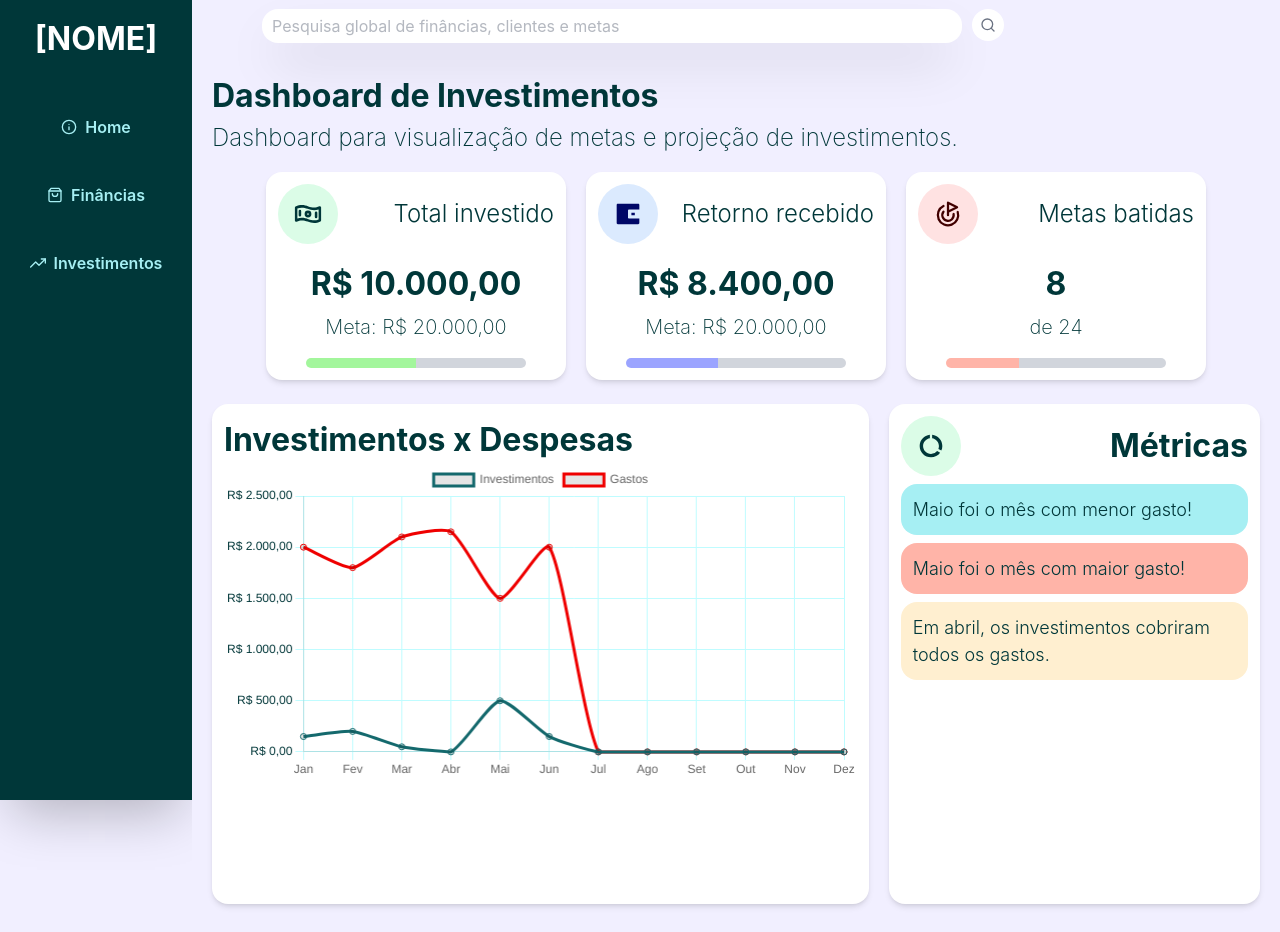
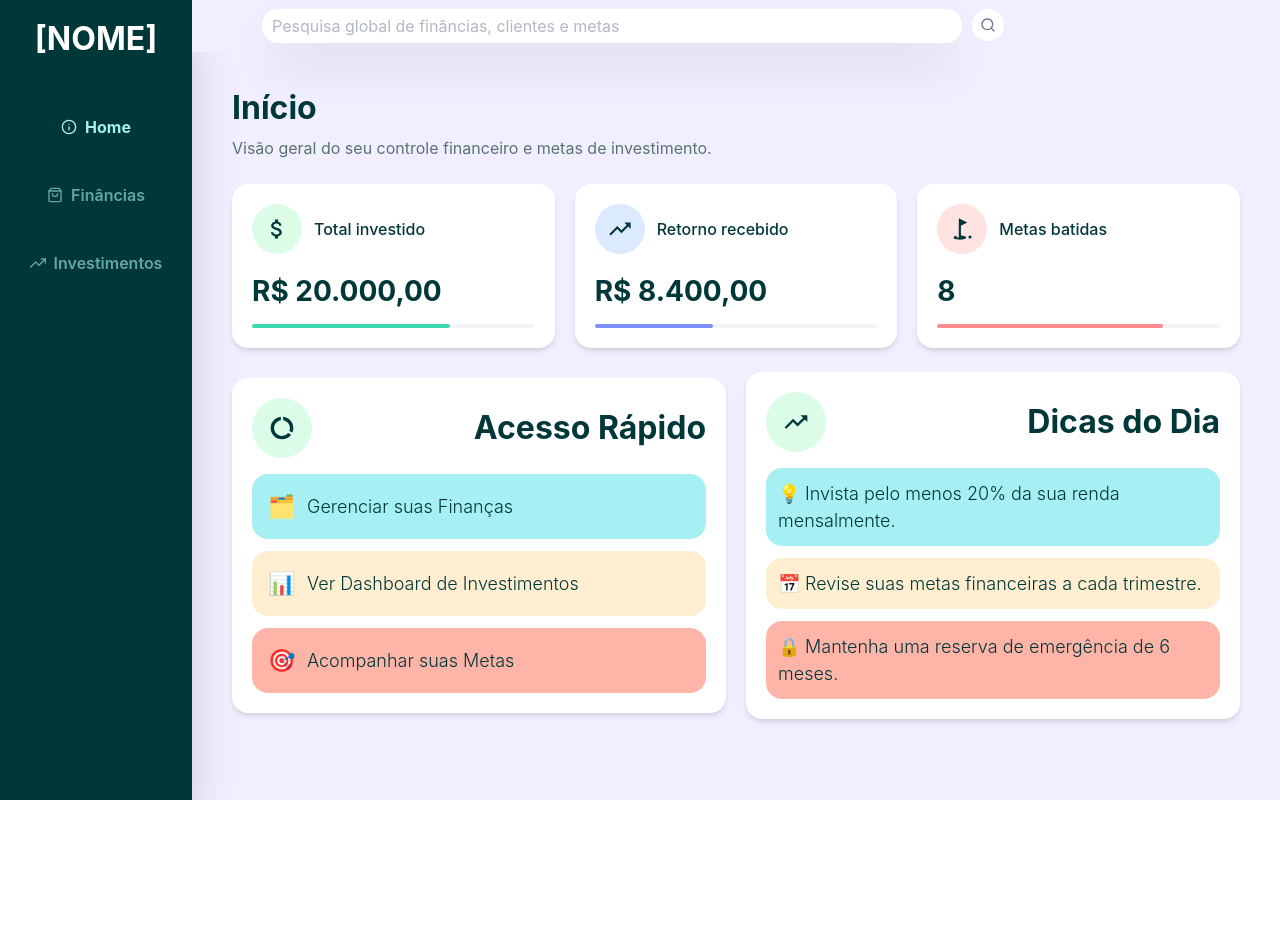
Before and after one commit to oeduardopereira/startup-empreendedorismo, a React app in the folder frontend/: page /home in a window 1280 px wide. After the commit the page ends 800 px from the top, so only its background shows below. Built offline with nearby package versions, Linux system fonts and the light colour scheme; the HTML template or start-up script is replaced by a standard one.

Commit message:
feat: adiciona roteamento entre páginas

```diff
--- a/frontend/package.json
+++ b/frontend/package.json
@@ -15,6 +15,7 @@
     "react": "^19.2.0",
     "react-dom": "^19.2.0",
     "react-icons": "^5.6.0",
+    "react-router-dom": "^7.18.0",
     "react-toastify": "^11.0.5"
   },
   "devDependencies": {
--- a/frontend/src/App.tsx
+++ b/frontend/src/App.tsx
@@ -1,28 +1,29 @@
+import { BrowserRouter, Routes, Route, Navigate } from "react-router-dom";
 import Navbar from "./components/NavBar/Navbar";
 import Topbar from "./components/TopBar/Topbar";
+import Home from "./pages/Home/Home";
+import Finances from "./pages/Finances/Finances";
 import Investiments from "./pages/Investiments/Investiments";
 
 function App() {
-
     return(
-
-        <>
+        <BrowserRouter>
             <div className="flex bg-bg-blue overflow-hidden">
                 <Navbar />
                 <div className="flex-col w-[85%]">
                     <div className="w-full">
                         <Topbar />
                     </div>
-                    <Investiments />
+                    <Routes>
+                        <Route path="/" element={<Navigate to="/home" />} />
+                        <Route path="/home" element={<Home />} />
+                        <Route path="/financas" element={<Finances />} />
+                        <Route path="/investimentos" element={<Investiments />} />
+                    </Routes>
                 </div>
-
             </div>
-
-
-        </>
-
+        </BrowserRouter>
     );
-
 }
 
 export default App;
--- a/frontend/src/components/NavBar/Navbar.tsx
+++ b/frontend/src/components/NavBar/Navbar.tsx
@@ -1,4 +1,5 @@
 import { FiInfo, FiShoppingBag, FiTrendingUp } from "react-icons/fi";
+import { useNavigate, useLocation } from "react-router-dom";
 import styles from "./Navbar.module.css"
 
 type pages = {
@@ -8,16 +9,17 @@ type pages = {
 }
 
 function Navbar() {
+    const navigate = useNavigate();
+    const location = useLocation();
 
     const PAGES: pages[] = [
-        {name: "Home", path: "../../pages/Home/Home.tsx", icon: "FiInfo"},
-        {name: "Finâncias", path: "../../pages/Finances/Finances.tsx", icon: "FiShoppingBag"},
-        {name: "Investimentos", path: "../../pages/Investiments/Investiments.tsx", icon: "FiTrendingUp"},
+        {name: "Home", path: "/home", icon: "FiInfo"},
+        {name: "Finâncias", path: "/financas", icon: "FiShoppingBag"},
+        {name: "Investimentos", path: "/investimentos", icon: "FiTrendingUp"},
     ]
 
     return(
         <>
-
             <div className={styles.navbar}>
                 <div className={styles.title}>
                     [NOME]
@@ -25,8 +27,15 @@ function Navbar() {
                 <div className="mt-10">
                     <ul className={styles.pagelist}>
                         {PAGES.map((page) => (
-                            <li className="flex items-center justify-center">
-                                <button className={styles.pagebutton}>
+                            <li key={page.path} className="flex items-center justify-center">
+                                <button
+                                    className={styles.pagebutton}
+                                    onClick={() => navigate(page.path)}
+                                    style={location.pathname === page.path
+                                        ? { opacity: 1, fontWeight: "bold" }
+                                        : { opacity: 0.6 }
+                                    }
+                                >
                                     {page.icon === "FiInfo" ? (
                                         <FiInfo />
                                     ) : page.icon === "FiShoppingBag" ? (
@@ -41,10 +50,8 @@ function Navbar() {
                     </ul>
                 </div>
             </div>
-
         </>
     );
-
 }
 
 export default Navbar;
```
Also changed, not shown: 1 other file (tests, documents, lock files or other folders).
